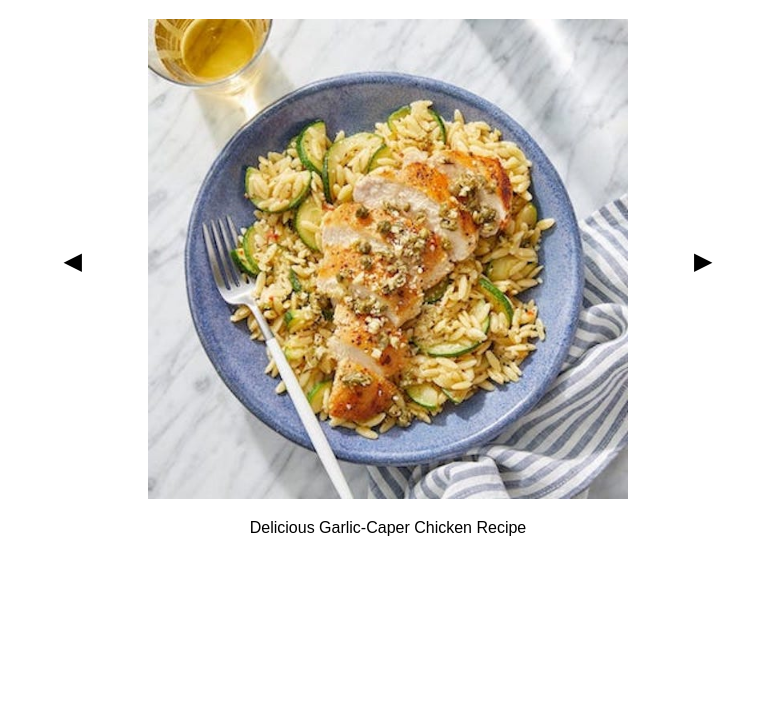
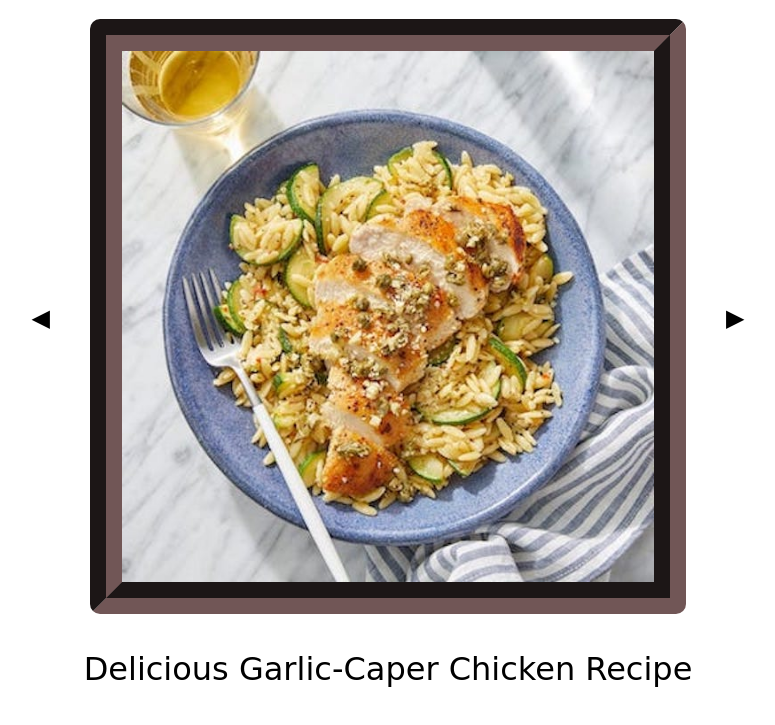
Before and after one commit to mikeBradly/odin-recipes, a plain HTML site: page index.html in a window 1280 px wide. Shown: the part 61-786 px from the top of the page, without its empty margins (252-1027 px from the left). Drawn offline with Linux system fonts and the light colour scheme.

Commit message:
Modify font size and style of recipe title

```diff
--- a/styles/styles.css
+++ b/styles/styles.css
@@ -2,12 +2,19 @@ body {
     font-family: Arial, sans-serif;
     text-align: center;
 }
+
+#image-description {
+    font-size: 32px;
+    font-family: cursive;
+}
+
 
 .slider-container {
     position: relative;
     display: flex;
     justify-content: center;
     align-items: center;
+
 }
 
 .arrow-button {
@@ -21,4 +28,6 @@ body {
 #image {
     max-width: 80%;
     height: auto;
+    border: 32px groove rgb(113, 86, 86);
+    border-radius: 10px;
 }
```
